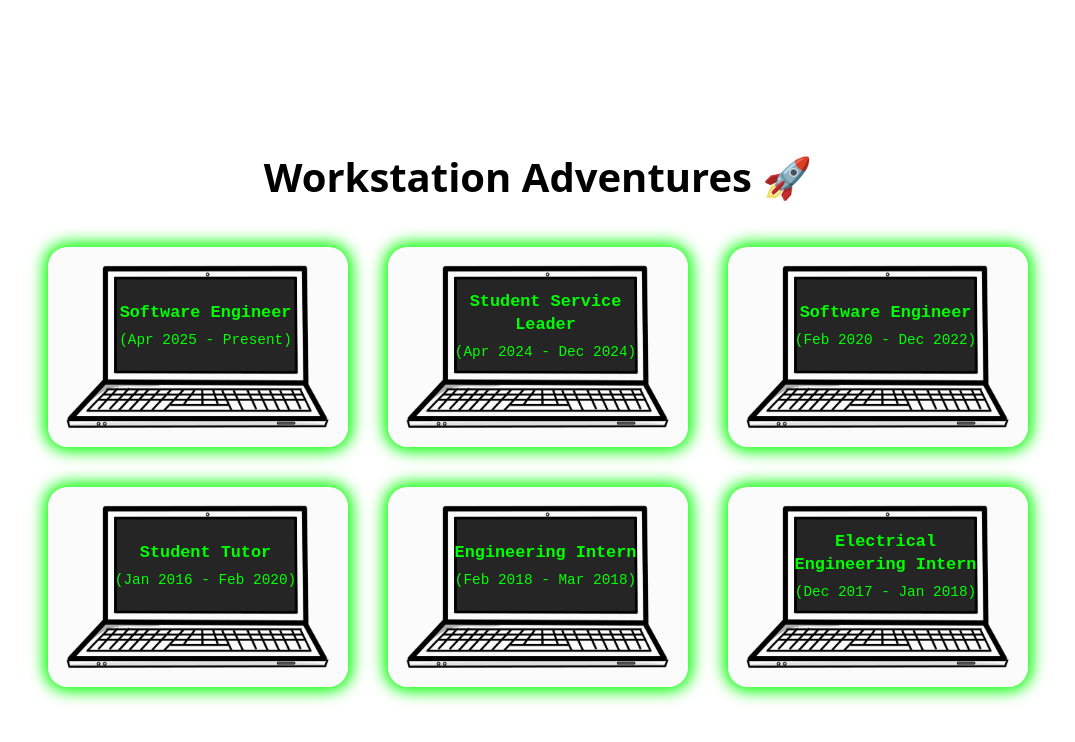
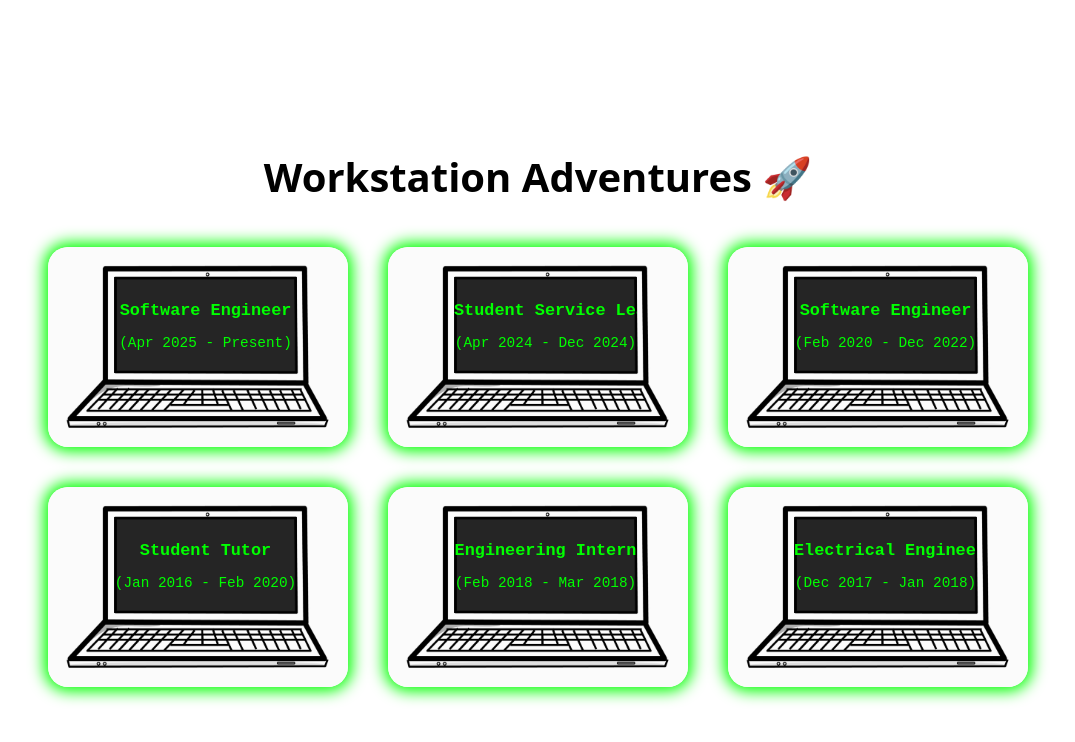
Before and after one commit to Kavyan17/MyPortfolio, a React (Vite) app in the folder my-app/: page /workexp in a window 1280 px wide. Shown: the top 742 px of the page, without its empty margins (102-1177 px from the left). Built offline with nearby package versions, Linux system fonts and the light colour scheme.

Commit message:
WorkEx Styling

```diff
--- a/my-app/src/styles/WorkExperience.css
+++ b/my-app/src/styles/WorkExperience.css
@@ -67,6 +67,7 @@
     line-height: 1.4;
     pointer-events: none;
     transition: opacity 0.5s ease;
+    overflow: hidden;
   }
 
   .screen-default h3 {
@@ -74,8 +75,18 @@
   }
 
   .screen-default p {
-    margin-top: 0;
+    margin-top: 5px;
   }
+
+  .screen-default h3,
+  .screen-default p {
+    display: inline-block;
+    white-space: nowrap;
+    overflow: hidden;
+    /* border-right: 3px solid #00ff00; /*Cursor effect */
+    animation: typing 2s steps(30) 1s forwards, blink 0.75s step-end infinite;
+  }
+
   .screen-header {
     display: flex;
     align-items: center;
@@ -152,3 +163,26 @@
       opacity: 1;
     }
   }
+
+/* Typing effect */
+@keyframes typing {
+  from {
+    width: 0;
+  }
+  to {
+    width: 100%;
+  }
+}
+
+/* Blinking cursor */
+@keyframes blink {
+  0% {
+    border-right-color: transparent;
+  }
+  50% {
+    border-right-color: #00ff00;
+  }
+  100% {
+    border-right-color: transparent;
+  }
+}
```
